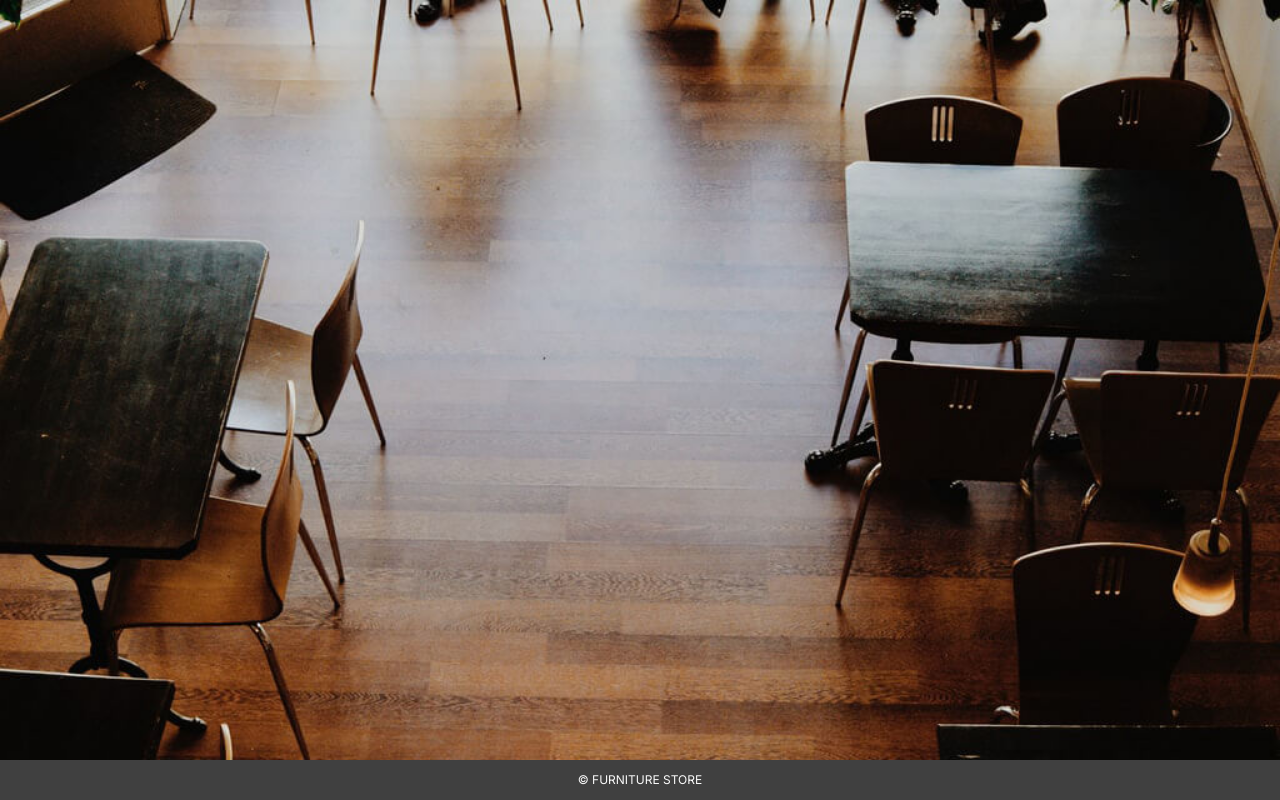
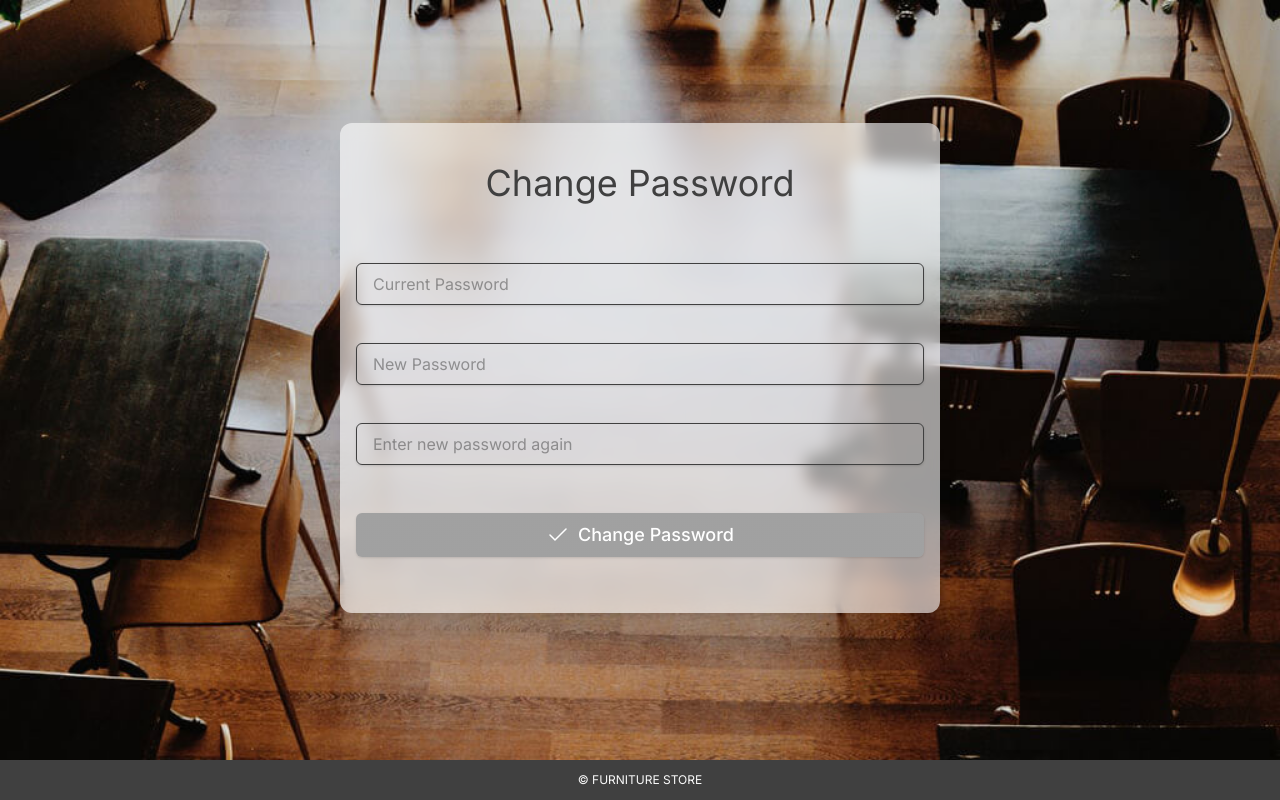
Before and after one commit to TakebumiSuzuki/Flask-Vue-Furniture, a Vue app in the folder frontend/: page /auth/change-password in a window 1280 px wide. Built offline with nearby package versions, Linux system fonts and the light colour scheme.

Commit message:
almost done with validation logic. next to make composable

```diff
--- /dev/null
+++ b/frontend/src/composables/userFormValidation.js
@@ -0,0 +1,18 @@
+import { reactive, computed } from 'vue';
+
+export function useFormValidation(){
+
+
+  const onBlur = (e)=>{
+    const key = e.target.id
+    const result = validateForm(formData)
+    if (result.errors?.[key]){
+      errors[key] = result.errors[key] //そのフィールドを追跡モードに入れる
+    }
+  }
+
+  return {
+    onBlur
+  }
+
+}
--- a/frontend/src/schemas/user-validation.js
+++ b/frontend/src/schemas/user-validation.js
@@ -44,7 +44,7 @@ export const createUserSchema = z.object({
 
 
 export const changeUsernameSchema = z.object({
-  username: z
+  newUsername: z
     .string({
       required_error: 'New username is required.',
     })
@@ -53,19 +53,20 @@ export const changeUsernameSchema = z.object({
 });
 
 
-export const changePasswordSchema = z
-  .object({
-    old_password: z
-      .string({
-        required_error: 'Current password is required.',
-      })
-      .min(1, { message: 'Please enter your current password.' }), // Ensures it's not empty
-    new_password: passwordValidation,
-    new_password_confirmation: z.string({
-      required_error: 'Password confirmation is required.',
-    }),
+export const changePasswordSchema = z.object({
+  old_password: z
+    .string()
+    .nonempty('Password is required.'),
+  new_password: passwordValidation,
+  password_confirmation: z
+    .string()
+    .nonempty('Password confirmation is required.'),
   })
-  .refine((data) => data.new_password === data.new_password_confirmation, { // Add refinement for matching new passwords
-    message: "New passwords do not match.",
-    path: ["new_password_confirmation"], // Set the error path to the confirmation field
+  .refine((data) => data.new_password === data.password_confirmation, {
+      message: "Passwords do not match.",
+      path: ["password_confirmation"],
+  })
+  .refine((data) => data.old_password !== data.new_password, {
+    message: "New password must be different from the old password.",
+    path: ["new_password"],
   });
--- a/frontend/src/views/auth/ChangePassword.vue
+++ b/frontend/src/views/auth/ChangePassword.vue
@@ -1,7 +1,186 @@
 <script setup>
+  import { reactive, ref, computed } from 'vue'
+  import { useRouter } from 'vue-router'
+
+  import { useAuthStore } from '@/stores/auth'
+  import { useLoaderStore } from '@/stores/loader'
+  import { changePasswordSchema } from '@/schemas/user-validation'
+  import apiClient from '@/api'
+
+  import authWrapper from '@/wrappers/authWrapper.vue';
+  import Loader from '@/assets/icons/Loader.svg'
+  import Check from '@/assets/icons/Check.svg'
+
+  const authStore = useAuthStore()
+  const loaderStore = useLoaderStore()
+  const router = useRouter()
+
+  const isFormValid = ref(false)
+  const isButtonDisabled = computed(()=>{
+    return (!isFormValid.value || loaderStore.loading )
+  })
+
+  const formData = reactive({
+    old_password: '',
+    new_password: '',
+    password_confirmation: ''
+  })
+  const errors = reactive({})
+
+  const validateForm = (formData)=>{
+    const result_raw = changePasswordSchema.safeParse(formData)
+    if (result_raw.success){
+      return { cleanData: result_raw.data, errors: null }
+    }else{
+      const errors = {}
+      const { formErrors, fieldErrors } = result_raw.error.flatten();
+      if (formErrors.length > 0) {
+        errors['root'] = formErrors[0];
+      }
+      for (const key in fieldErrors) {
+        const messages = fieldErrors[key];
+        if (messages) {
+          errors[key] = messages[0];
+        }
+      }
+      return { cleanData: null, errors: errors}
+    }
+  }
+
+  const onInput = (e)=>{
+    const key = e.target.id
+    formData[key] = e.target.value
+
+    const result = validateForm(formData) // if節の中でなくここに書くのは、buttonのdisableのため
+    isFormValid.value = Boolean(result.cleanData)
+
+    if (key in errors){ //そのフィールドが追跡モードに入っていた場合
+      errors[key] = ''
+      if (result.errors?.[key]){
+        errors[key] = result.errors[key]
+      }
+    }
+  }
+  const onBlur = (e)=>{
+    const key = e.target.id
+    const result = validateForm(formData)
+    if (result.errors?.[key]){
+      errors[key] = result.errors[key] //そのフィールドを追跡モードに入れる
+    }
+  }
+
+  const onSubmit = async ()=>{
+    Object.keys(errors).forEach(key => { errors[key] = '' });
+    const result = validateForm(formData)
+    if (result.errors){
+      for (const key in result.errors){
+        errors[key] = result.errors[key]
+      }
+      return
+    }
+    try{
+      const response = await apiClient.patch({
+        old_password: result.cleanData.old_password,
+        new_password: result.cleanData.new_password
+      })
+      authStore.accessToken = null
+      authStore.user = null
+      router.push({name: 'login'})
+      //notificationの表示をする
+
+    }catch(err){
+      console.log('serverside error')
+    }
+
+
+  }
 
 </script>
 
 <template>
-Change Password
+  <div>
+    <authWrapper>
+
+      <h1 class="text-4xl text-center pt-10 pb-4">Change Password</h1>
+
+      <form @submit.prevent="onSubmit" class="block w-full px-2 md:px-4 pb-14" novalidate>
+
+        <p class="validation-error-text text-center"
+            v-text="errors.root ? errors.root : ''"
+        ></p>
+
+        <div class="mb-4">
+          <label for="old_password" class="sr-only">Current Password</label>
+          <p class="validation-error-text"
+            v-text="errors.old_password ? errors.old_password : ''"
+          ></p>
+          <input
+            type="password"
+            id="old_password"
+            placeholder="Current Password"
+            :class="{'border-red-400': errors.old_password}"
+            :value="formData.old_password"
+            @input="onInput($event)"
+            @blur="onBlur($event)"
+          >
+        </div>
+
+        <div class="mb-4">
+          <label for="new_password" class="sr-only">New Password</label>
+          <p class="validation-error-text"
+            v-text="errors.new_password ? errors.new_password : ''"
+          ></p>
+          <input
+            type="password"
+            id="new_password"
+            placeholder="New Password"
+            :class="{'border-red-400': errors.new_password}"
+            :value="formData.new_password"
+            @input="onInput($event)"
+            @blur="onBlur($event)"
+          >
+        </div>
+
+        <div class="mb-4">
+          <label for="password_confirmation" class="sr-only">Password Confirmation</label>
+          <p class="validation-error-text"
+            v-text="errors.password_confirmation ? errors.password_confirmation : ''"
+          ></p>
+          <input
+            type="password"
+            id="password_confirmation"
+            placeholder="Enter new password again"
+            :class="{'border-red-400': errors.password_confirmation }"
+            :value="formData.password_confirmation"
+            @input="onInput($event)"
+            @blur="onBlur($event)"
+          >
+        </div>
+
+
+        <button
+          type="submit"
+          class="btn w-full bg-gradient-to-br from-sky-400 to-indigo-400 mt-12 "
+          :class="{
+            '!cursor-not-allowed': isButtonDisabled,
+            '!from-neutral-400': isButtonDisabled,
+            '!to-neutral-400': isButtonDisabled,
+            '!scale-100': isButtonDisabled,
+          }"
+          :disabled="isButtonDisabled"
+        >
+          <div v-if="loaderStore.loading" class="flex items-center gap-2 justify-center">
+            <Loader class="animate-spin"/>
+            Processing
+          </div>
+          <div v-else class="flex items-center gap-2 justify-center">
+            <Check/>
+            Change Password
+          </div>
+        </button>
+      </form>
+
+
+    </authWrapper>
+  </div>
 </template>
--- a/frontend/src/views/auth/ChangeUsername.vue
+++ b/frontend/src/views/auth/ChangeUsername.vue
@@ -1,7 +1,137 @@
 <script setup>
+  import { reactive, computed } from 'vue'
+  import { useRouter } from 'vue-router'
+
+  import { useAuthStore } from '@/stores/auth'
+  import { useLoaderStore } from '@/stores/loader'
+  import { changeUsernameSchema } from '@/schemas/user-validation'
+
+  import authWrapper from '@/wrappers/authWrapper.vue';
+  import Loader from '@/assets/icons/Loader.svg'
+  import Check from '@/assets/icons/Check.svg'
+
+
+  const router = useRouter()
+  const authStore = useAuthStore()
+  const loaderStore = useLoaderStore()
+
+  const formData = reactive({
+    newUsername: null,
+  })
+  const errors = reactive({
+    root: null,
+    newUsername: null
+  })
+  const activated = reactive({
+    root: null,
+    newUsername: null
+  })
+
+  const rootError = computed(() =>
+    errors.root && activated.root ? errors.root : ''
+  );
+
+  const newUsernameError = computed(() =>
+    errors.newUsername && activated.newUsername ? errors.newUsername : ''
+  );
+
+  function validateForm(formData){
+    Object.keys(errors).forEach(key => { errors[key] = '' });
+    const result = changeUsernameSchema.safeParse(formData)
+    if (result.success){
+      // errors.newUsername = null
+      return result.data
+    }else{
+      const { formErrors, fieldErrors } = result.error.flatten();
+      if (formErrors.length > 0) {
+        errors.root = formErrors[0];
+      }
+      for (const key in fieldErrors) {
+        const messages = fieldErrors[key];
+        if (messages) {
+          errors[key] = messages[0];
+        }
+      }
+      return null
+    }
+  }
+
+  const handleInput = (e)=>{
+    formData.newUsername = e.target.value
+    validateForm(formData)
+  }
+
+  const handleBlur = (e)=>{
+    const result = validateForm(formData)
+    if (!result){
+      activated[e.target.id] = true
+    }
+  }
+
+  const onSubmit = async ()=>{
+    const cleanData = validateForm(formData)
+    if (!cleanData){
+      for (const key in errors){
+        if (key){
+          activated[key] = true
+        }
+      }
+      return
+    }
+    try{
+      await authStore.updateUsername(formData)
+      router.push({name: 'user-info'})
+      //メッセージを出す
+    }catch(err){
+
+    }
+  }
 
 </script>
 
+
 <template>
-Change Username
+  <div>
+    <authWrapper>
+
+      <h1 class="text-4xl text-center py-8">Create Account</h1>
+
+      <form @submit.prevent="onSubmit" class="block w-full px-2 md:px-4 pb-14" novalidate>
+
+        <div v-if="rootError">{{ rootError }}</div>
+
+        <div class="mb-4">
+          <label for="newUsername" class="sr-only">New Username</label>
+
+          <p class="validation-error-text">
+              {{ newUsernameError }}
+          </p>
+
+          <input
+            type="text"
+            id="newUsername"
+            class="w-full"
+            @input="handleInput($event)"
+            :value="formData.newUsername"
+            @blur="handleBlur($event)"
+          >
+
+        </div>
+
+
+        <button type="submit" class="btn w-full bg-gradient-to-br from-sky-400 to-indigo-400 mt-12">
+          <div v-if="loaderStore.loading" class="flex items-center gap-2 justify-center">
+            <Loader class="animate-spin"/>
+            Processing
+          </div>
+          <div v-else class="flex items-center gap-2 justify-center">
+            <Check/>
+            Change Username
+          </div>
+        </button>
+      </form>
+
+
+    </authWrapper>
+  </div>
 </template>
--- a/frontend/src/views/auth/Register.vue
+++ b/frontend/src/views/auth/Register.vue
@@ -50,11 +50,12 @@
 
   function validateForm(formData){
     // フォーム送信時にエラーを一旦リセットする（任意ですが推奨）
-    // Object.keys(errors).forEach(key => { errors[key] = '' });
+    Object.keys(errors).forEach(key => { errors[key] = '' });
 
     const result = createUserSchema.safeParse(formData)
 
     if (result.success) {
+
       return result.data
 
     }else{
--- /dev/null
+++ b/frontend/src/wrappers/authWrapper.vue
@@ -0,0 +1,12 @@
+
+
+<template>
+  <div class="relative pt-[10%] max-w-[600px] w-full h-full mx-auto ">
+      <div class="rounded-xl shadow-xl backdrop-blur-sm bg-white/60">
+
+          <slot></slot>
+
+      </div>
+  </div>
+
+</template>
```
